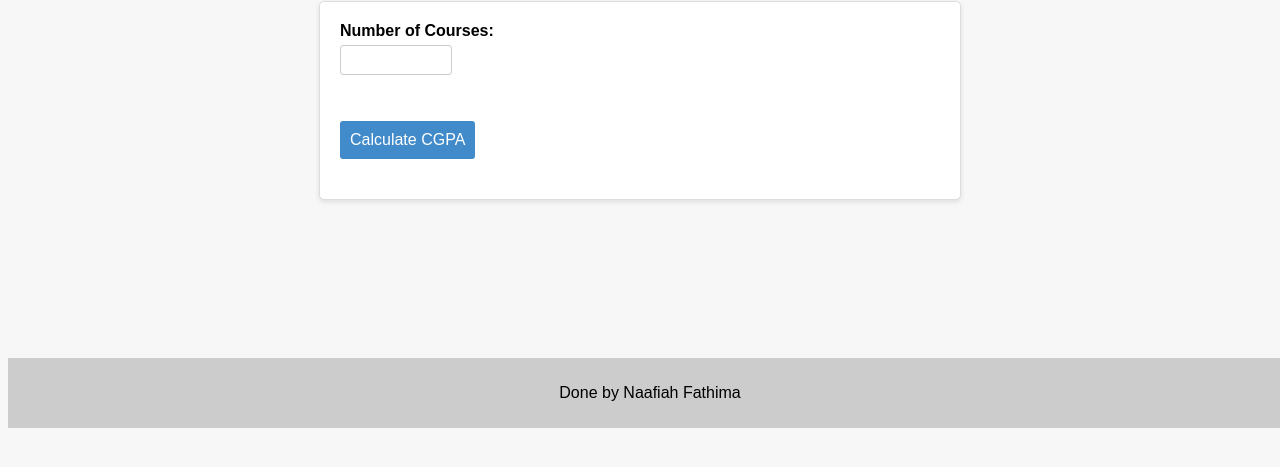
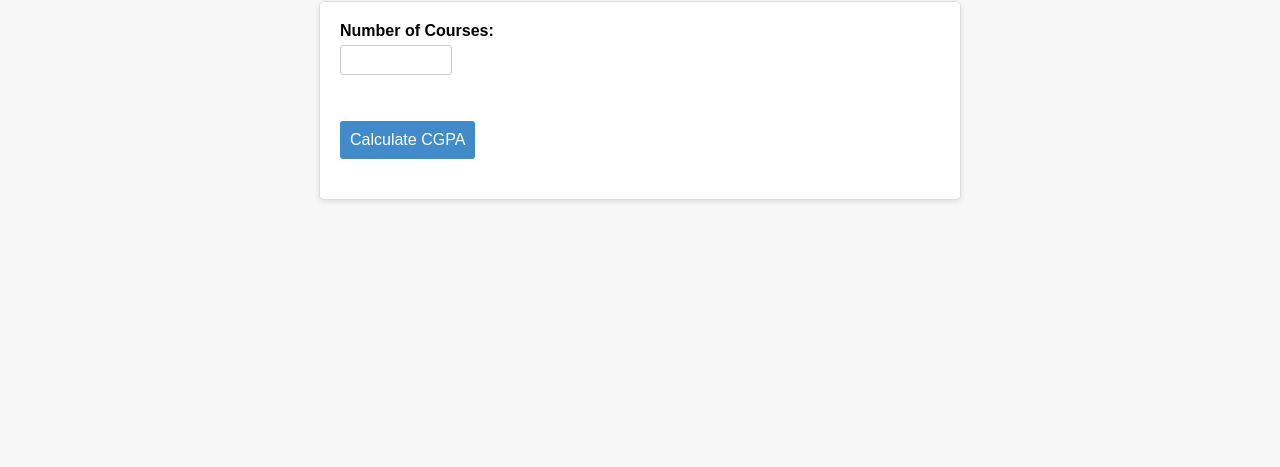
Before and after one commit to Naafiahfathima/cgpa.github.io, a plain HTML site: page index.html in a window 1280 px wide. Shown: the part 77-544 px from the top of the page. Drawn offline with Linux system fonts and the light colour scheme.

Commit message:
Update index.html

```diff
--- a/index.html
+++ b/index.html
@@ -16,9 +16,7 @@
 		<p id="cgpaResult"></p>
 	</form>
 	<br><br><br><br><br><br>
-	<footer>
-  <p>Done by Naafiah Fathima</p>
-</footer>
+
 
 	<script>
 		function addCourseDetails() {
```
